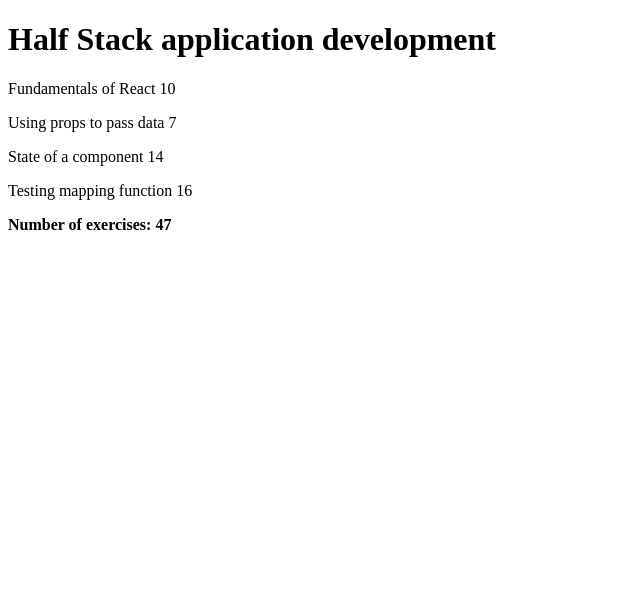
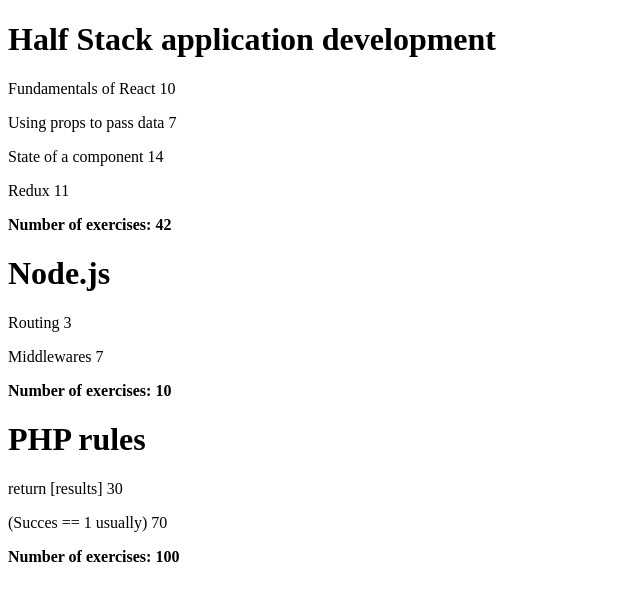
Before and after one commit to VilleP16/Valinnainen-ohjelmointikieli, a React (Create React App) app in the folder kurssitiedot/: page / in a window 1280 px wide. Shown: the top 600 px of the page, without its empty margins (0-640 px from the left). Built offline with nearby package versions, Linux system fonts and the light colour scheme.

Commit message:
2.4 mielivaltainen määrä kursseja taulukossa

```diff
--- a/kurssitiedot/src/App.js
+++ b/kurssitiedot/src/App.js
@@ -1,5 +1,6 @@
 const App = () => {
-  const course = {
+  const courses = [
+    {
       name: 'Half Stack application development',
       id: 1,
       parts: [
@@ -19,15 +20,54 @@
           id: 3
         },
         {
-        name: 'Testing mapping function',
-        exercises: 16,
-        id: 5
+          name: 'Redux',
+          exercises: 11,
+          id: 4
+        }
+      ]
+    },
+    {
+      name: 'Node.js',
+      id: 2,
+      parts: [
+        {
+          name: 'Routing',
+          exercises: 3,
+          id: 1
+        },
+        {
+          name: 'Middlewares',
+          exercises: 7,
+          id: 2
+        }
+      ]
+    },
+    {
+      name: 'PHP rules',
+      id: 3,
+      parts: [
+        {
+          name: 'return [results]',
+          exercises: 30,
+          id: 1
+        },
+        {
+          name: '(Succes == 1 usually)',
+          exercises: 70,
+          id: 2
         }
       ]
     }
+  ]
+
   return (
     <div>
-      <Course course={course} />
+      {courses.map((course) =>{
+        console.log(course)
+        return <Course course = {course} key = {course.id}/>
+
+      })}
+
     </div>
   )
 }
@@ -58,7 +98,7 @@
 }
 const Total = ({ course }) => {
   const total = course.parts.reduce((totalValue, currentPartOfTheArray, currentIndex) => {
-    console.log('totalvalue', totalValue, 'currentPartOfTheArray', currentPartOfTheArray, 'currentIndex', currentIndex)
+    //console.log('totalvalue', totalValue, 'currentPartOfTheArray', currentPartOfTheArray, 'currentIndex', currentIndex)
     return totalValue + currentPartOfTheArray.exercises;
   },0)
   return (
```
Lines whose indentation alone changed are shown as unchanged.
